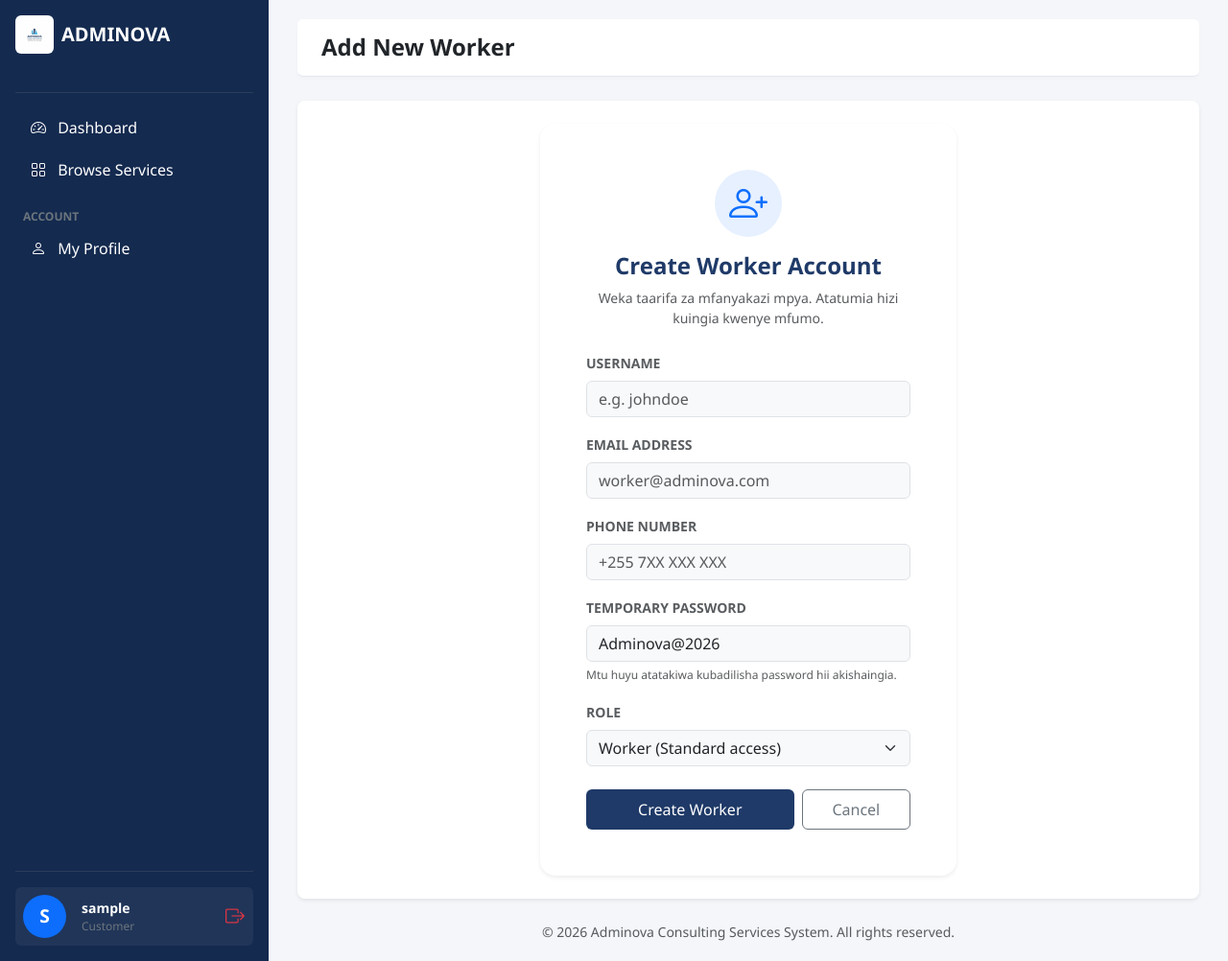
After one commit to kocha-design/Adminova-Booking-System, a Django app: page /accounts/manage-users/create-worker/ in a window 1280 px wide. The commit adds this page. Shown: the whole page at 96% size. Run offline with Django 5.2, Linux system fonts and the light colour scheme; the visitor is signed in with stand-in values (Sample User, id 1).

Commit message:
Added ability for super admins to create worker and admin accounts directly

```diff
--- a/accounts/urls.py
+++ b/accounts/urls.py
@@ -16,4 +16,5 @@ urlpatterns = [
     ), name='password_change'),
     path('manage-users/', views.manage_users, name='manage_users'),
     path('update-role/<int:user_id>/', views.update_user_role, name='update_user_role'),
+    path('manage-users/create-worker/', views.create_worker, name='create_worker'),
 ]
--- a/accounts/views.py
+++ b/accounts/views.py
@@ -86,3 +86,40 @@ def update_user_role(request, user_id):
             messages.success(request, f"{target_user.username}'s role has been updated to {target_user.get_role_display()}.")
 
     return redirect('accounts:manage_users')
+
+# 1. View ya Kuonyesha Fomu ya Kuunda Worker
+@login_required
+def create_worker(request):
+    if not request.user.is_superuser:
+        messages.error(request, "Access denied. Only Super Admins can create workers.")
+        return redirect('bookings:my_bookings')
+
+    if request.method == 'POST':
+        username = request.POST.get('username')
+        email = request.POST.get('email')
+        phone = request.POST.get('phone')
+        role = request.POST.get('role', 'worker')
+        password = request.POST.get('password')
+
+        # Kagua kama username tayari ipo
+        if CustomUser.objects.filter(username=username).exists():
+            messages.error(request, "Username already exists.")
+            return render(request, 'accounts/create_worker.html')
+
+        # Tengeneza mtumiaji mpya
+        new_user = CustomUser.objects.create_user(
+            username=username,
+            email=email,
+            phone=phone,
+            password=password,
+            role=role
+        )
+        # Kama ni admin, mpe staff status
+        if role == 'admin':
+            new_user.is_staff = True
+            new_user.save()
+
+        messages.success(request, f"Worker '{username}' created successfully! Give them the password: {password}")
+        return redirect('accounts:manage_users')
+
+    return render(request, 'accounts/create_worker.html')
--- /dev/null
+++ b/templates/accounts/create_worker.html
@@ -0,0 +1,66 @@
+{% extends 'dashboard_base.html' %}
+{% block title %}Add New Worker — Adminova{% endblock %}
+{% block page_title %}Add New Worker{% endblock %}
+
+{% block content %}
+<div class="row justify-content-center">
+    <div class="col-md-8 col-lg-6">
+        <div class="card border-0 shadow-sm rounded-4">
+            <div class="card-body p-5">
+
+                <div class="text-center mb-4">
+                    <div class="bg-primary bg-opacity-10 text-primary rounded-circle d-inline-flex align-items-center justify-content-center mb-3" style="width: 70px; height: 70px;">
+                        <i class="bi bi-person-plus fs-1"></i>
+                    </div>
+                    <h4 class="fw-bold" style="color: var(--adminova-navy);">Create Worker Account</h4>
+                    <p class="text-muted small">Weka taarifa za mfanyakazi mpya. Atatumia hizi kuingia kwenye mfumo.</p>
+                </div>
+
+                {% if messages %}
+                    {% for m in messages %}
+                        <div class="alert alert-{{ m.tags }} small border-0 shadow-sm">{{ m }}</div>
+                    {% endfor %}
+                {% endif %}
+
+                <form method="post">
+                    {% csrf_token %}
+
+                    <div class="mb-3">
+                        <label class="form-label text-muted small fw-bold">USERNAME</label>
+                        <input type="text" name="username" class="form-control bg-light" required placeholder="e.g. johndoe">
+                    </div>
+
+                    <div class="mb-3">
+                        <label class="form-label text-muted small fw-bold">EMAIL ADDRESS</label>
+                        <input type="email" name="email" class="form-control bg-light" required placeholder="worker@adminova.com">
+                    </div>
+
+                    <div class="mb-3">
+                        <label class="form-label text-muted small fw-bold">PHONE NUMBER</label>
+                        <input type="text" name="phone" class="form-control bg-light" placeholder="+255 7XX XXX XXX">
+                    </div>
+
+                    <div class="mb-3">
+                        <label class="form-label text-muted small fw-bold">TEMPORARY PASSWORD</label>
+                        <input type="text" name="password" class="form-control bg-light" required value="Adminova@2026" placeholder="We have set a default password">
+                        <small class="text-muted" style="font-size: 0.75rem;">Mtu huyu atatakiwa kubadilisha password hii akishaingia.</small>
+                    </div>
+
+                    <div class="mb-4">
+                        <label class="form-label text-muted small fw-bold">ROLE</label>
+                        <select name="role" class="form-select bg-light">
+                            <option value="worker">Worker (Standard access)</option>
+                            <option value="admin">Admin (Full management access)</option>
+                        </select>
+                    </div>
+
+                    <div class="d-flex gap-2">
+                        <button type="submit" class="btn text-white w-100 py-2" style="background-color: var(--adminova-navy);">Create Worker</button>
+                        <a href="{% url 'accounts:manage_users' %}" class="btn btn-outline-secondary w-50 py-2">Cancel</a>
+                    </div>
+                </form>
+            </div>
+        </div>
+    </div>
+</div>
+{% endblock %}
```
Also changed, not shown: templates/accounts/manage_users.html (+10 -3 lines).
